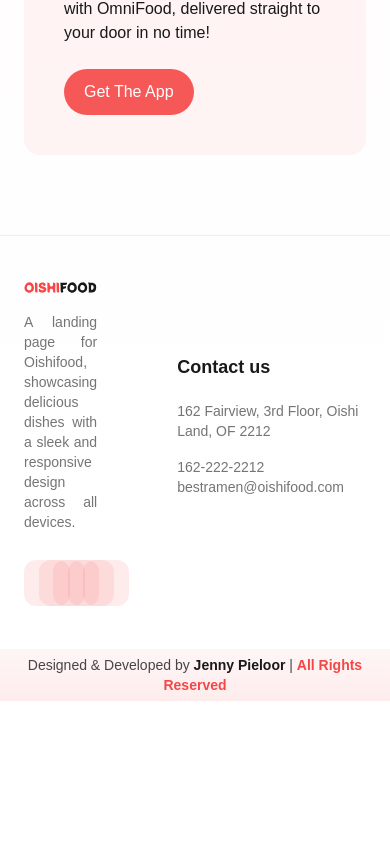
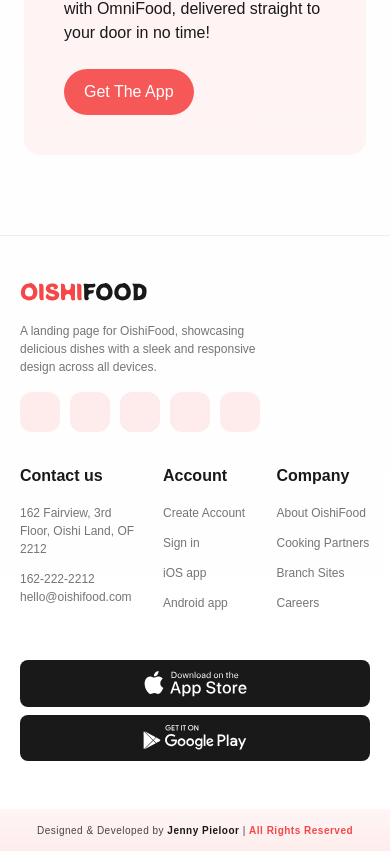
Before and after one commit to devJennyy/oishi-food, a React (Vite) app: page /homepage in a window 390 px wide. Shown: the part 4182-5033 px from the top of the page. Before the commit the page ends 4883 px from the top, so only its background shows below. Built offline with nearby package versions, Linux system fonts and the light colour scheme; a web font is replaced by a local one.

Commit message:
Add mobile responsiveness to footer layout.

```diff
--- a/src/components/Layout/Footer.tsx
+++ b/src/components/Layout/Footer.tsx
@@ -3,12 +3,12 @@
 const Footer = () => {
   const footerData = [
     {
-      width: "w-[190px]",
       header: "Contact us",
       content: [
         "162 Fairview, 3rd Floor, Oishi Land, OF 2212",
-        "162-222-2212 bestramen@oishifood.com",
+        "162-222-2212 hello@oishifood.com",
       ],
+      width: "xl:w-[190px] lg:w-[160px] w-[125px]",
     },
     {
       header: "Account",
@@ -16,7 +16,12 @@
     },
     {
       header: "Company",
-      content: ["About OishiFood", "Cooking Partners", "Branch", "Careers"],
+      content: [
+        "About OishiFood",
+        "Cooking Partners",
+        "Branch Sites",
+        "Careers",
+      ],
     },
   ];
   const ParagraphComponent = ({ children }: { children: ReactNode }) => {
@@ -24,8 +29,8 @@
   };
   return (
     <div className="w-full border-t border-lightGray">
-      <div className="flex h-[413px] max-w-[1440px] mx-auto w-full 2xl:px-[75px] xl:px-7 px-6 gap-20">
-        <div className="flex flex-col justify-center gap-4 max-w-[295px] w-full">
+      <div className="flex md:flex-row flex-col lg:h-[413px] md:h-[313px] max-w-[1440px] mx-auto w-full 2xl:px-[75px] xl:px-7 lg:px-10 px-5 lg:gap-16 gap-8 lg:mb-0 mb-12">
+        <div className="flex flex-col justify-center gap-4 lg:max-w-[295px] md:max-w-[190px] max-w-[250px] w-full mt-10 lg:mt-0">
           <div className="h-fit">
             <img
               src="/oishi-food-text-logo.svg"
@@ -39,58 +44,78 @@
             />
           </div>
           <div className="max-w-[320px] w-full">
-            <p className="text-justify text-primary/60 text-sm">
-              A landing page for Oishifood, showcasing delicious dishes with a
+            <p className="lg:text-justify text-left text-primary/60 lg:text-sm text-[12px]">
+              A landing page for OishiFood, showcasing delicious dishes with a
               sleek and responsive design across all devices.
             </p>
           </div>
-          <div className="grid grid-cols-5 h-[46px] mt-3">
-            <div className="w-[46px] rounded-xl h-full bg-secondary/10"></div>
-            <div className="w-[46px] rounded-xl h-full bg-secondary/10"></div>
-            <div className="w-[46px] rounded-xl h-full bg-secondary/10"></div>
-            <div className="w-[46px] rounded-xl h-full bg-secondary/10"></div>
-            <div className="w-[46px] rounded-xl h-full bg-secondary/10"></div>
+          <div className="grid grid-cols-5 sm:mt-3 xl:gap-0 lg:gap-4">
+            <div className="xl:w-[46px] xl:h-[46px] lg:w-[40px] lg:h-[40px] md:w-[31px] md:h-[31px] w-[40px] h-[40px] lg:rounded-xl md:rounded-lg rounded-xl bg-secondary/10"></div>
+            <div className="xl:w-[46px] xl:h-[46px] lg:w-[40px] lg:h-[40px] md:w-[31px] md:h-[31px] w-[40px] h-[40px] lg:rounded-xl md:rounded-lg rounded-xl bg-secondary/10"></div>
+            <div className="xl:w-[46px] xl:h-[46px] lg:w-[40px] lg:h-[40px] md:w-[31px] md:h-[31px] w-[40px] h-[40px] lg:rounded-xl md:rounded-lg rounded-xl bg-secondary/10"></div>
+            <div className="xl:w-[46px] xl:h-[46px] lg:w-[40px] lg:h-[40px] md:w-[31px] md:h-[31px] w-[40px] h-[40px] lg:rounded-xl md:rounded-lg rounded-xl bg-secondary/10"></div>
+            <div className="xl:w-[46px] xl:h-[46px] lg:w-[40px] lg:h-[40px] md:w-[31px] md:h-[31px] w-[40px] h-[40px] lg:rounded-xl md:rounded-lg rounded-xl bg-secondary/10"></div>
           </div>
         </div>
-        <div className="flex gap-16 mt-[7.3rem]">
+
+        <div className="flex justify-between xl:gap-16 lg:gap-11 md:gap-5 sm:gap-10 gap-5 xl:mt-[7.3rem] lg:mt-[6.7rem] md:mt-[5.7rem]">
           {footerData?.map((data, index) => (
             <div
               key={index}
               className={`flex flex-col h-full text-left gap-4 ${
-                data.width ? data.width : "w-[135px]"
+                data.width
+                  ? data.width
+                  : "xl:w-[135px] lg:w-[100px] sm:w-[97px] w-[95px]"
               }`}
             >
-              <p className="font-bold text-lg mb-1">{data.header}</p>
-              <div className="flex flex-col gap-4 text-primary/60 text-sm">
+              <p className="font-bold sm:text-lg sm:mb-1">{data.header}</p>
+              <div className="flex flex-col xl:gap-4 gap-3 text-primary/60 xl:text-sm text-[12px]">
                 {data.content.map((item, idx) => (
                   <ParagraphComponent key={idx}>{item}</ParagraphComponent>
                 ))}
               </div>
             </div>
           ))}
-          <div className="flex flex-col h-full text-left gap-4 w-[200px]">
+          <div className="sm:flex flex-col h-full text-left gap-4 xl:w-[200px] lg:w-[160px] w-[130px] hidden">
             <p className="font-bold text-lg mb-1">Get app</p>
-            <div className="flex flex-col gap-3 text-primary/60 text-sm">
-              <button className="flex justify-center items-center h-[3rem] w-full bg-primary rounded-lg text-white ">
+            <div className="flex flex-col lg:gap-3 gap-2 text-primary/60 text-sm">
+              <button className="flex justify-center items-center xl:h-[3rem] lg:h-[2.5rem] lg:w-full md:w-[7.5rem] h-[2.3rem] bg-primary rounded-lg text-white ">
                 <img
                   src="/images/download-app-store.svg"
                   alt="download-on-app-store"
-                  className="object-cover"
+                  className="object-cover xl:w-[103px] lg:w-24 w-20"
                 />
               </button>
-              <button className="flex justify-center items-center h-[3rem] w-full bg-primary rounded-lg text-white ">
+              <button className="flex justify-center items-center xl:h-[3rem] lg:h-[2.5rem] lg:w-full md:w-[7.5rem] h-[2.3rem] bg-primary rounded-lg text-white ">
                 <img
                   src="/images/download-app-google-play.svg"
                   alt="download-on-app-google-play"
-                  className="object-cover"
+                  className="object-cover xl:w-[103px] lg:w-24 w-20"
                 />
               </button>
             </div>
           </div>
         </div>
+
+        <div className="flex flex-col lg:gap-3 gap-2 text-primary/60 text-sm sm:hidden mt-4">
+          <button className="flex justify-center items-center xl:h-[3rem] lg:h-[2.5rem] lg:w-full md:w-[7.5rem] sm:h-[2.3rem] h-[2.9rem] bg-primary rounded-lg text-white ">
+            <img
+              src="/images/download-app-store.svg"
+              alt="download-on-app-store"
+              className="object-cover xl:w-[103px] lg:w-24 sm:w-20"
+            />
+          </button>
+          <button className="flex justify-center items-center xl:h-[3rem] lg:h-[2.5rem] lg:w-full md:w-[7.5rem] sm:h-[2.3rem] h-[2.9rem] bg-primary rounded-lg text-white ">
+            <img
+              src="/images/download-app-google-play.svg"
+              alt="download-on-app-google-play"
+              className="object-cover xl:w-[103px] lg:w-24 sm:w-20"
+            />
+          </button>
+        </div>
       </div>
-      <div className="flex justify-center items-center bg-gradient-to-t from-secondary/10 to-secondary/5 h-[52px] w-full text-sm">
-        <p className="text-primary/80">
+      <div className="flex justify-center items-center bg-gradient-to-t from-secondary/10 to-secondary/5 xl:h-[52px] h-[42px] w-full xl:text-sm sm:text-[12px] text-[10px]">
+        <p className="text-primary/80 tracking-wider">
           Designed & Developed by{" "}
           <span className="text-primary font-semibold">Jenny Pieloor</span> |{" "}
           <span className="text-secondary font-semibold">
```
